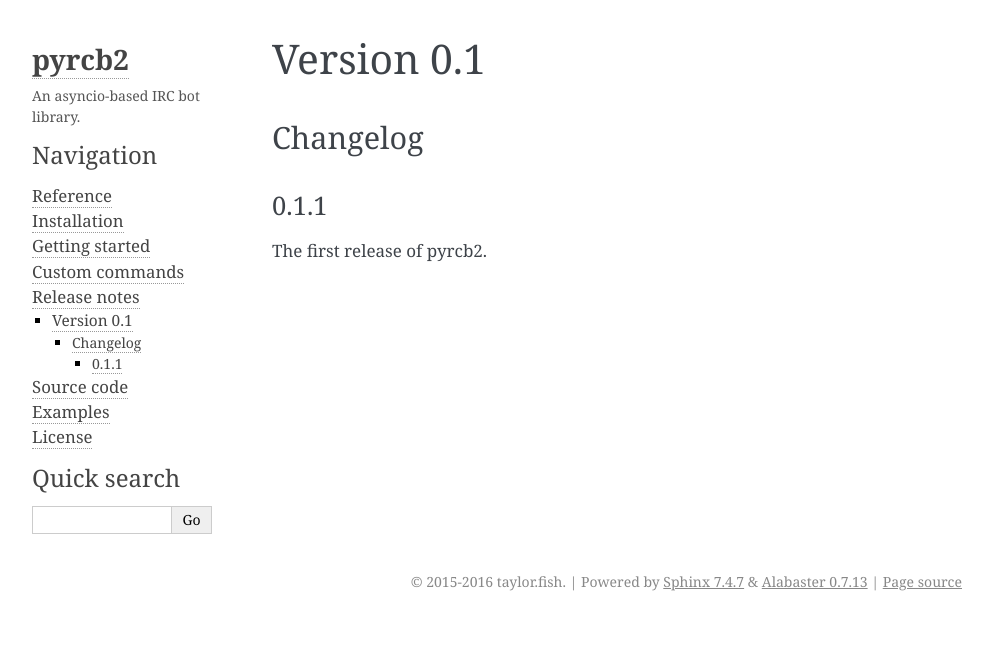
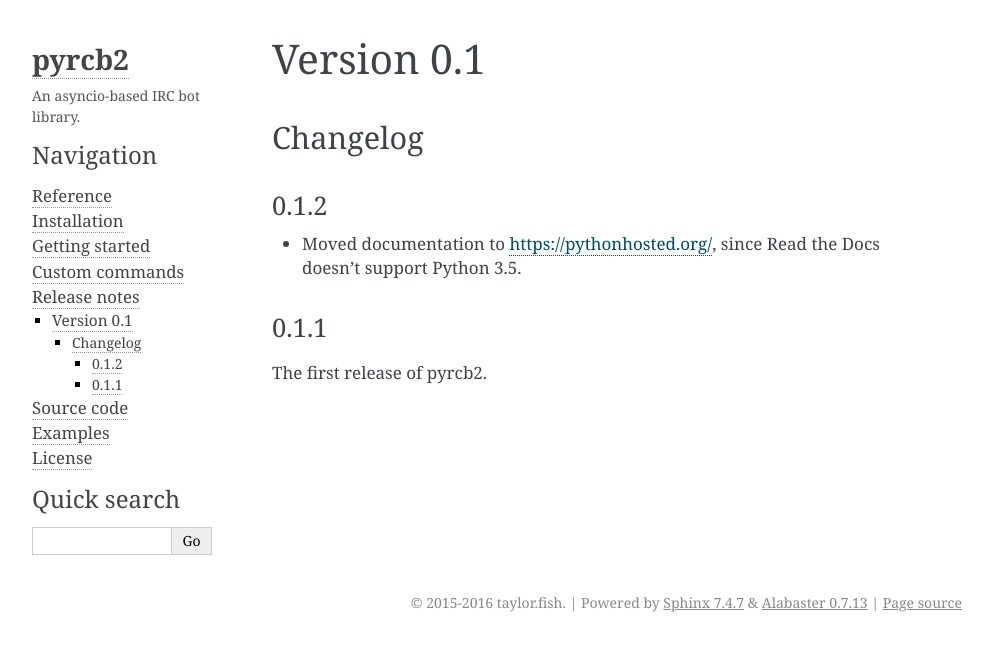
Before and after one commit to taylordotfish/pyrcb2, a Sphinx documentation site: the page built from docs/release-notes/0.1.rst, in a window 1280 px wide. Shown: the top 651 px of the page, without its empty margins (148-1141 px from the left). Built offline with Sphinx 7.4.7, drawn with Linux system fonts in a browser that asks for light colours.

Commit message:
Add changelog for version 0.1.2

```diff
--- a/docs/release-notes/0.1.rst
+++ b/docs/release-notes/0.1.rst
@@ -26,6 +26,14 @@
 Changelog
 ---------
 
+.. _changelog-0.1.2:
+
+0.1.2
+~~~~~
+
+* Moved documentation to `<https://pythonhosted.org/>`_, since Read the Docs
+  doesn't support Python 3.5.
+
 .. _changelog-0.1.1:
 
 0.1.1
```
